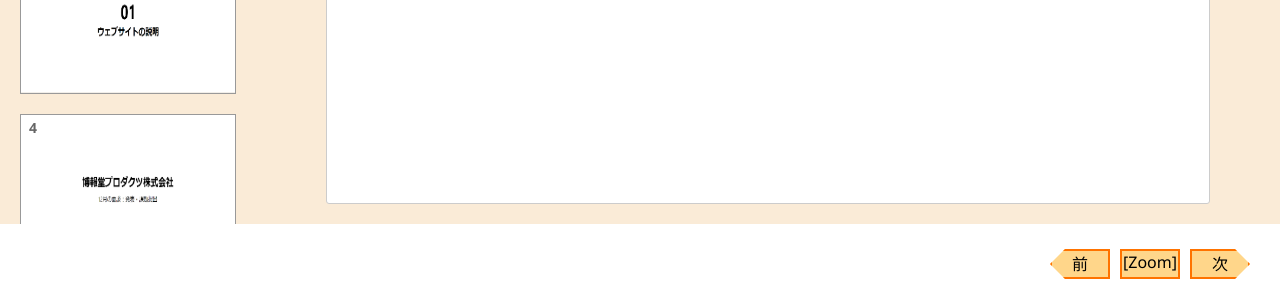
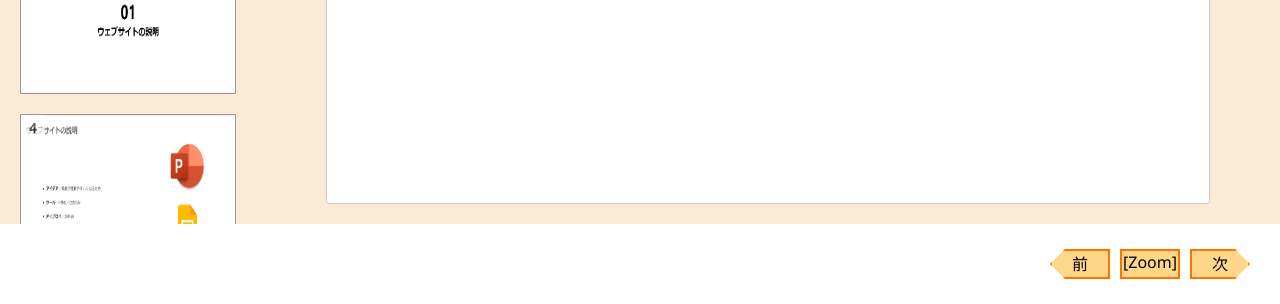
Before and after one commit to NguyenTaiThao/html_css, a plain HTML site: page page2.html in a window 1280 px wide. Shown: the part 496-800 px from the top of the page. Drawn offline with Linux system fonts and the light colour scheme.

Commit message:
chore: fix image

```diff
--- a/page2.html
+++ b/page2.html
@@ -46,7 +46,7 @@
           <span class="page-number">4</span>
           <a href="page4.html">
             <img
-              src="./assets/page1.png"
+              src="./assets/page4.png"
               alt="page1-preview"
               class="screen-preview-img"
             />
@@ -56,7 +56,7 @@
           <span class="page-number">5</span>
           <a href="page5.html">
             <img
-              src="./assets/page1.png"
+              src="./assets/page5.png"
               alt="page1-preview"
               class="screen-preview-img"
             />
@@ -66,7 +66,7 @@
           <span class="page-number">6</span>
           <a href="page6.html">
             <img
-              src="./assets/page1.png"
+              src="./assets/page6.png"
               alt="page1-preview"
               class="screen-preview-img"
             />
```
